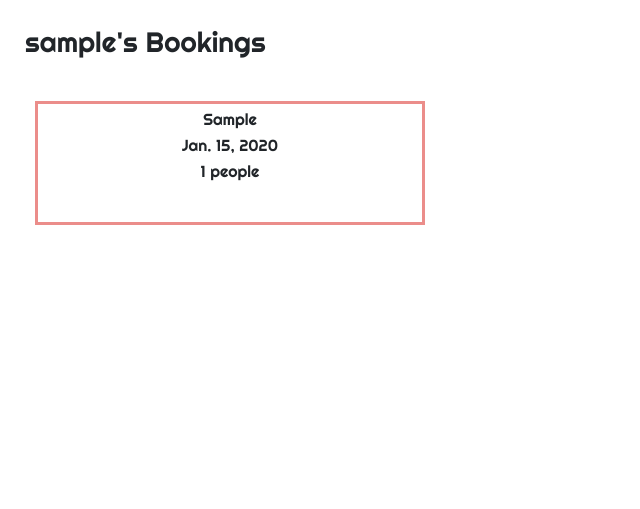
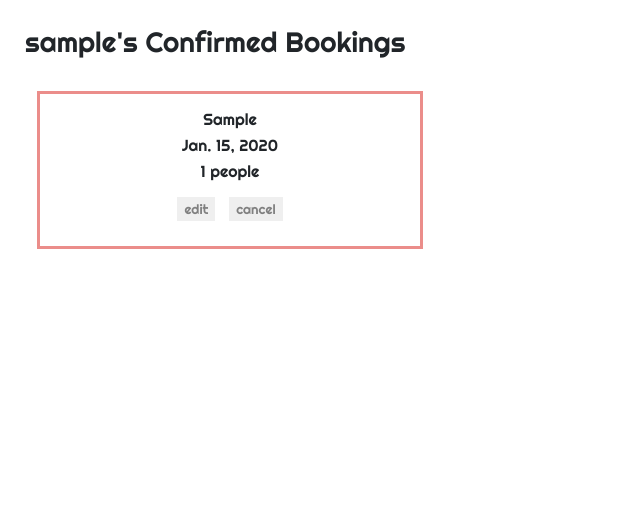
Before and after one commit to Rhesmika/our-pizza, a Django app: page / in a window 1280 px wide. Shown: the part 86-595 px from the top of the page, without its empty margins (0-640 px from the left). Run offline with Django 3.2, Linux system fonts and the light colour scheme; a user stored in the database is signed in; tables that the repository leaves empty hold one stand-in row (values such as "Sample post"); some libraries are stand-ins or nearby versions.

Commit message:
add edit and cancel booking buttons and style

```diff
--- a/static/css/style.css
+++ b/static/css/style.css
@@ -74,14 +74,34 @@ header{
 
 
 .col-4{
-    padding: 10px;
+    padding-bottom: 20px;
 }
 
-.col-4-content{
+.conf-booking-content{
     border: #eb8d8a solid 3px;
-    padding: 10px;
+    padding: 20px;
     line-height: 10px;
 }
+
+.change-booking{
+    font-size: smaller;
+}
+
+.change-booking button{
+    color: grey;
+    padding: 7px;
+    margin: 5px;
+}
+
+.edit-booking:hover{
+    color: #15668a;
+}
+
+.cancel-booking:hover{
+    color: #e3463b;
+}
+
+
 
 /* footer*/
 
--- a/templates/bookings.html
+++ b/templates/bookings.html
@@ -3,7 +3,7 @@
 {% block content %}
 <section id="content">
 
-<h3>{{ user.get_username}}'s Bookings</h3>
+<h3>{{ user.get_username}}'s Confirmed Bookings</h3>
 <br>
 
 
@@ -12,12 +12,14 @@
         {% for booking in booking_list %}
             {% if booking.author == user %}
                 <div class="col-4">
-                    <div class="col-4-content">
+                    <div class="conf-booking-content">
                         <p>{{ booking.reference }}</p>
                         <p>{{ booking.booking_date }}</p>
                         <p>{{ booking.party_of }} people</p>
-                        <br>
-                        <br>
+                        <div class="change-booking">
+                            <button class="edit-booking">edit</button>
+                            <button class="cancel-booking">cancel</button>
+                        </div>
                     </div>
                 </div>
             {% endif %}
```
